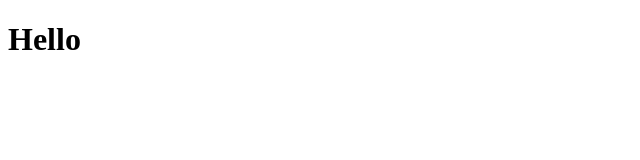
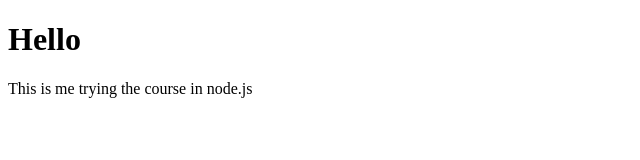
Before and after one commit to inbaykus/web-server, a website: page public/index.html in a window 1280 px wide. Shown: the whole page, without its empty margins (0-640 px from the left). Drawn offline with Linux system fonts and the light colour scheme.

Commit message:
Update the index.html

```diff
--- a/public/index.html
+++ b/public/index.html
@@ -6,5 +6,6 @@
 	</head>
 	<body>
 		<h1>Hello</h1>
+		<p>This is me trying the course in node.js</p>
 	</body>
 </html>
```
